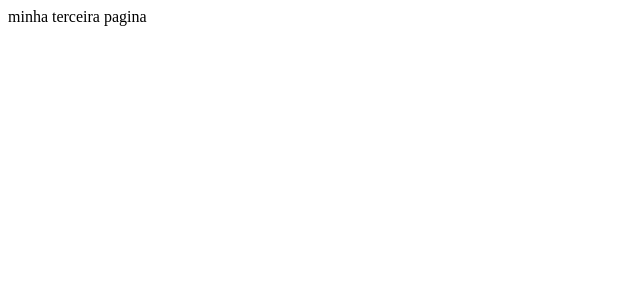
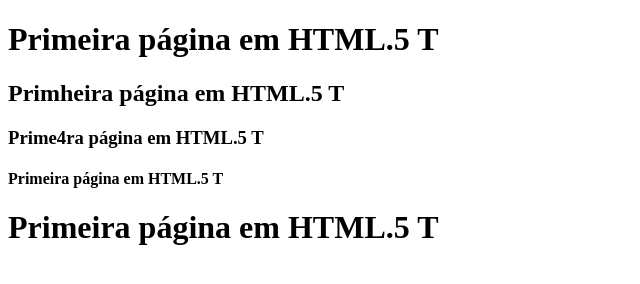
Before and after one commit to kaiquecamposdesouza/tecweb, a plain HTML site: page index.html in a window 1280 px wide. Shown: the whole page, without its empty margins (0-640 px from the left). Drawn offline with Linux system fonts and the light colour scheme.

Commit message:
Primeira pagina HTML

```diff
--- a/index.html
+++ b/index.html
@@ -1,9 +1,18 @@
 <!DOCTYPE html>
-<html>
+<html lang="pt-br">
+
 <head>
-	<title></title>
+	<meta charset="utf-8">
+	<meta name="viewport" content="width=device-width, initial-scale=1, shrink-to-fit=no">
+	<title>TecWeb</title>
 </head>
+
 <body>
-	minha terceira pagina
+		<h1>Primeira página em HTML.5 T</h1>
+		<h2>Primheira página em HTML.5 T</h2>
+		<h3>Prime4ra página em HTML.5 T</h3>
+		<h4>Primeira página em HTML.5 T</h4>
+		<h1>Primeira página em HTML.5 T</h1>
 </body>
+
 </html>
```
